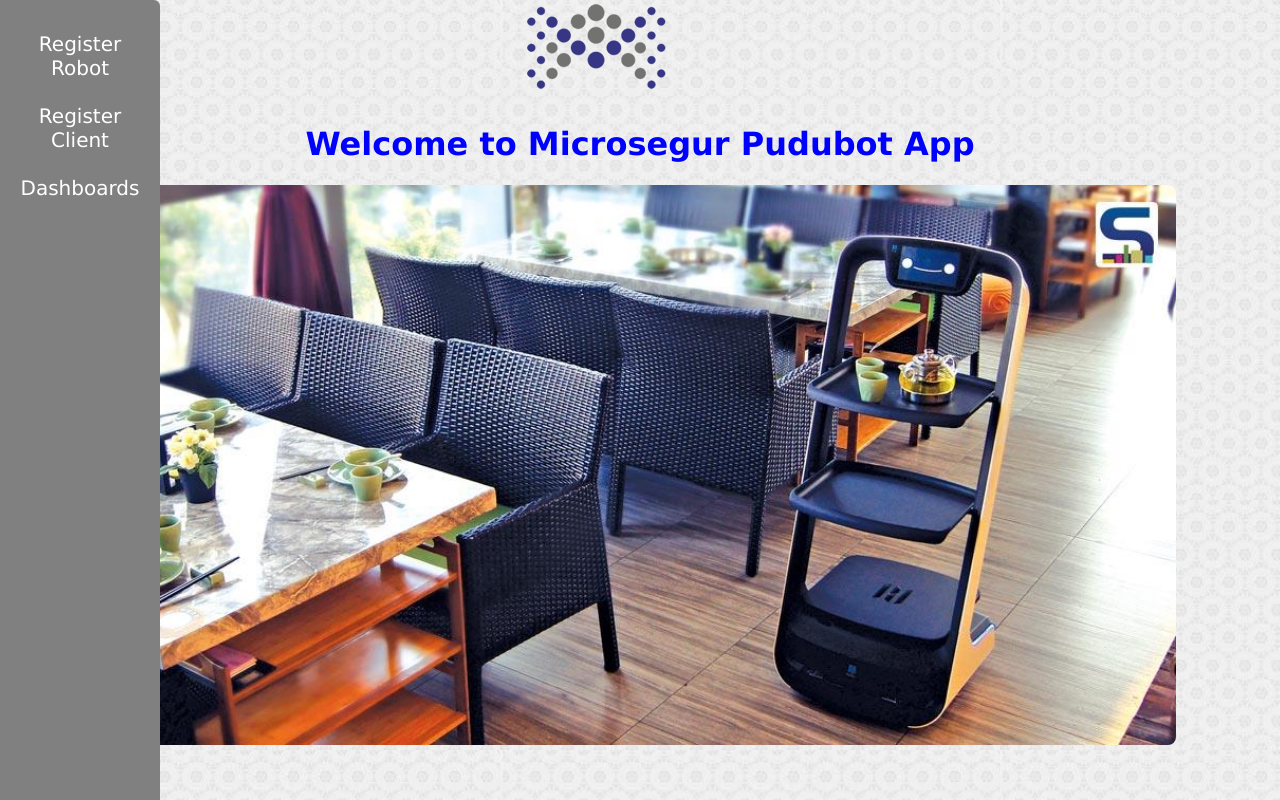
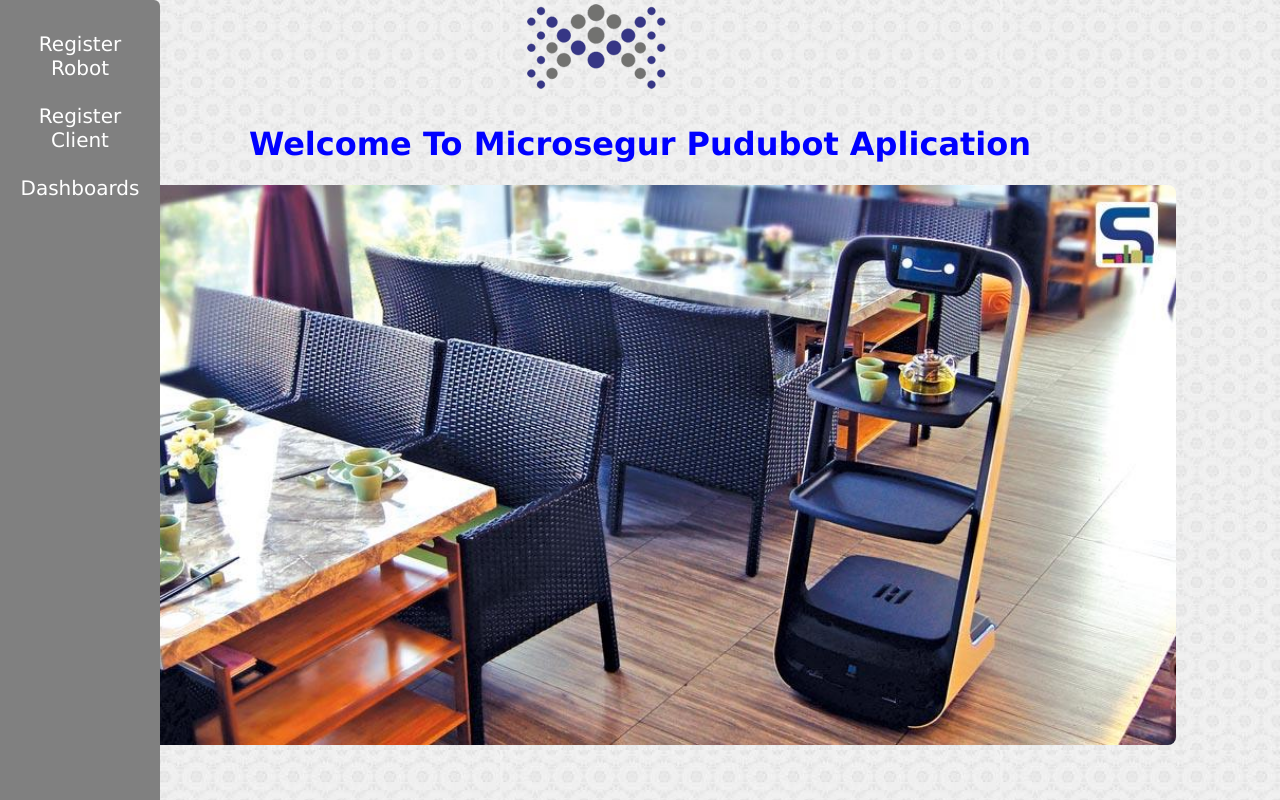
Before and after one commit to FMIFH/pudubot, a Vue app in the folder pudubot/: page / in a window 1280 px wide. Built offline with nearby package versions, Linux system fonts and the light colour scheme.

Commit message:
Update App.vue

```diff
--- a/pudubot/src/App.vue
+++ b/pudubot/src/App.vue
@@ -1,6 +1,6 @@
 <template>
   <img alt="Vue logo" src="./assets/logo2.png">
-  <HomePage msg="Welcome to Microsegur Pudubot App"/>
+  <HomePage msg="Welcome To Microsegur Pudubot Aplication"/>
   <div class="sidenav">
     <a href="#">Register Robot</a>
     <a href="#">Register Client</a>
```
